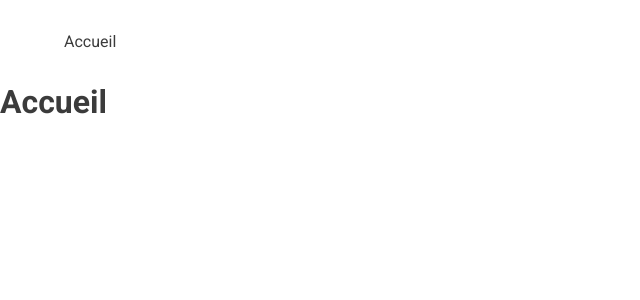
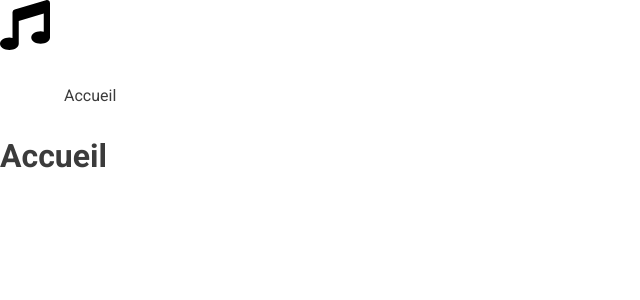
Before and after one commit to Corentine4/Listen-it, a React (Create React App) app in the folder client/: page / in a window 1280 px wide. Shown: the top 300 px of the page, without its empty margins (0-640 px from the left). Built offline with nearby package versions, Linux system fonts and the light colour scheme.

Commit message:
Adding music logo

```diff
--- /dev/null
+++ b/client/src/components/Logo.js
@@ -0,0 +1,11 @@
+import React from 'react';
+
+const Logo = () => {
+    return (
+        <div>
+            <img src="././Images/music-solid.svg" width="50rem" alt="Note de musique"/>
+        </div>
+    );
+};
+
+export default Logo;
--- a/client/src/pages/Home.js
+++ b/client/src/pages/Home.js
@@ -1,9 +1,13 @@
 import React from 'react';
 import Navigation from '../components/Navigation';
+
+// Import the logo
+import Logo from '../components/Logo';
 
 const Home = () => {
     return (
         <div className="home">
+            <Logo/>
             <Navigation/>
             <h1>Accueil</h1>
         </div>
--- a/client/src/styles/components/_navigation.scss
+++ b/client/src/styles/components/_navigation.scss
@@ -5,5 +5,4 @@
         margin: 1rem;
         padding: 1rem;
     }
-
 }
```
Also changed, not shown: client/public/Images/music-solid.svg (added).
